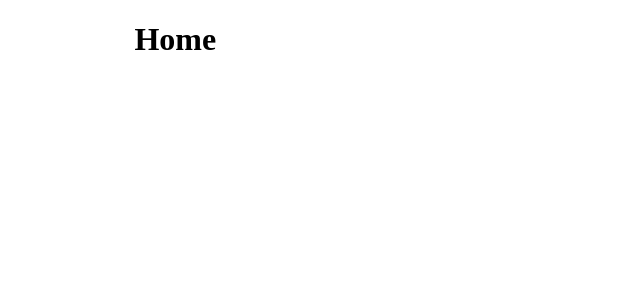
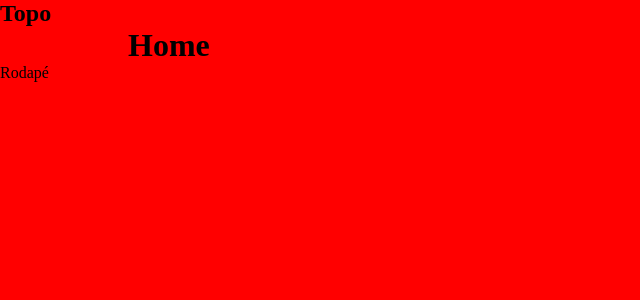
Before and after one commit to mrdouglasmorais/afya-turma02-aula03, a React (Create React App) app: page / in a window 1280 px wide. Shown: the top 300 px of the page, without its empty margins (0-640 px from the left). Built offline with nearby package versions, Linux system fonts and the light colour scheme; the HTML template or start-up script is replaced by a standard one.

Commit message:
Create Global styles

```diff
--- a/src/App.tsx
+++ b/src/App.tsx
@@ -1,8 +1,14 @@
 import React from 'react';
-import Home from './views/pages/Home';
+import Routes from './routes';
+import GlobalStyles from './assets/GlobalStyles';
 
 const App: React.FC = () => {
-  return <Home/>;
+  return (
+    <>
+      <Routes/>
+      <GlobalStyles/>
+    </>
+  );
 }
 
 export default App;
--- /dev/null
+++ b/src/assets/GlobalStyles/index.ts
@@ -0,0 +1,9 @@
+import { createGlobalStyle } from 'styled-components';
+
+export default createGlobalStyle`
+  *{
+    padding: 0;
+    margin: 0;
+    background: red;
+  }
+`
--- /dev/null
+++ b/src/components/Footer/index.tsx
@@ -0,0 +1,11 @@
+import React from 'react';
+
+const Footer: React.FC = () => {
+  return(
+    <footer>
+      <p>Rodapé</p>
+    </footer>
+  )
+}
+
+export default Footer;
--- /dev/null
+++ b/src/components/NavBar/index.tsx
@@ -0,0 +1,11 @@
+import React from 'react';
+
+const NavBar: React.FC = () => {
+  return(
+    <nav>
+      <h1>Topo</h1>
+    </nav>
+  )
+}
+
+export default NavBar;
--- /dev/null
+++ b/src/routes.tsx
@@ -0,0 +1,21 @@
+import React from 'react';
+import { BrowserRouter, Switch, Route } from 'react-router-dom';
+
+import Home from './views/pages/Home';
+import Login from './views/pages/Login';
+import SignUp from './views/pages/SignUp';
+
+const Routes: React.FC = () => {
+  return (
+    <BrowserRouter>
+      <Switch>
+        <Route path="/" exact component={Home}/>
+        <Route path="/login" component={Login}/>
+        <Route path="/criar-conta" component={SignUp}/>
+
+      </Switch>
+    </BrowserRouter>
+  );
+}
+
+export default Routes;
--- a/src/views/pages/Home/index.tsx
+++ b/src/views/pages/Home/index.tsx
@@ -1,12 +1,19 @@
 import React from 'react';
+
+import NavBar from '../../../components/NavBar';
+import Footer from '../../../components/Footer';
 
 import { Container } from './styles';
 
 const Home: React.FC = () => {
   return (
+    <>
+    <NavBar />
     <Container>
       <h1>Home</h1>
     </Container>
+    <Footer/>
+    </>
   );
 }
 
--- /dev/null
+++ b/src/views/pages/Login/styles.ts
@@ -0,0 +1,6 @@
+import styled from 'styled-components';
+
+export const Container = styled.div`
+  width: 80%;
+  margin: auto;
+`
--- /dev/null
+++ b/src/views/pages/SignUp/index.tsx
@@ -0,0 +1,13 @@
+import React from 'react';
+
+// import { Container } from './styles';
+
+const SignUp: React.FC = () => {
+  return (
+    <div>
+      <h1>Inscreva-se</h1>
+    </div>
+  );
+}
+
+export default SignUp;
```
